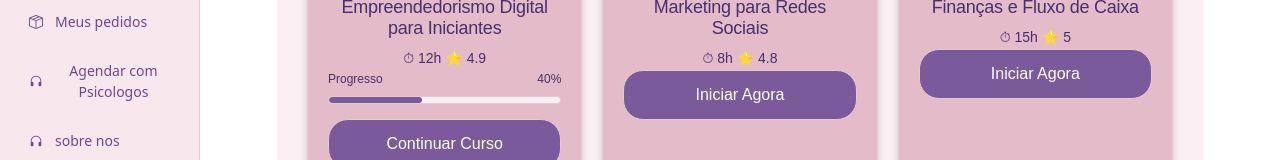
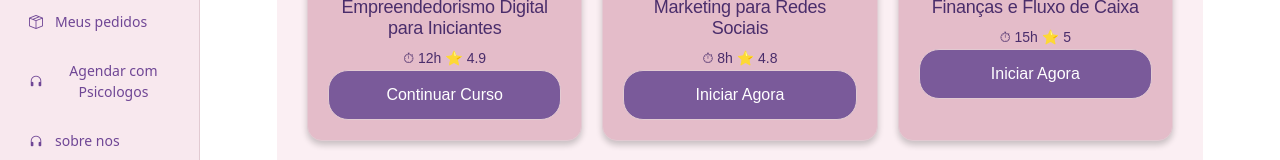
Before and after one commit to shazamdudugamer/tcc-trabalho, a React (Vite) app: page /Parceiros in a window 1280 px wide. Shown: the part 320-480 px from the top of the page. Built offline with nearby package versions, Linux system fonts and the light colour scheme.

Commit message:
atualizacao 6.0

```diff
--- a/src/Pages/Parceiros/Parceiros.jsx
+++ b/src/Pages/Parceiros/Parceiros.jsx
@@ -63,24 +63,6 @@ return(
        {curso.emAndamento && (
 
         <>
-
-         <div className={styles.progressoTexto}>
-          <span>Progresso</span>
-          <span>{curso.progresso}%</span>
-         </div>
-
-
-         <div className={styles.barra}>
-
-          <div
-           className={styles.valor}
-           style={{
-            width:`${curso.progresso}%`
-           }}
-          />
-
-         </div>
-
         </>
 
        )}
```
